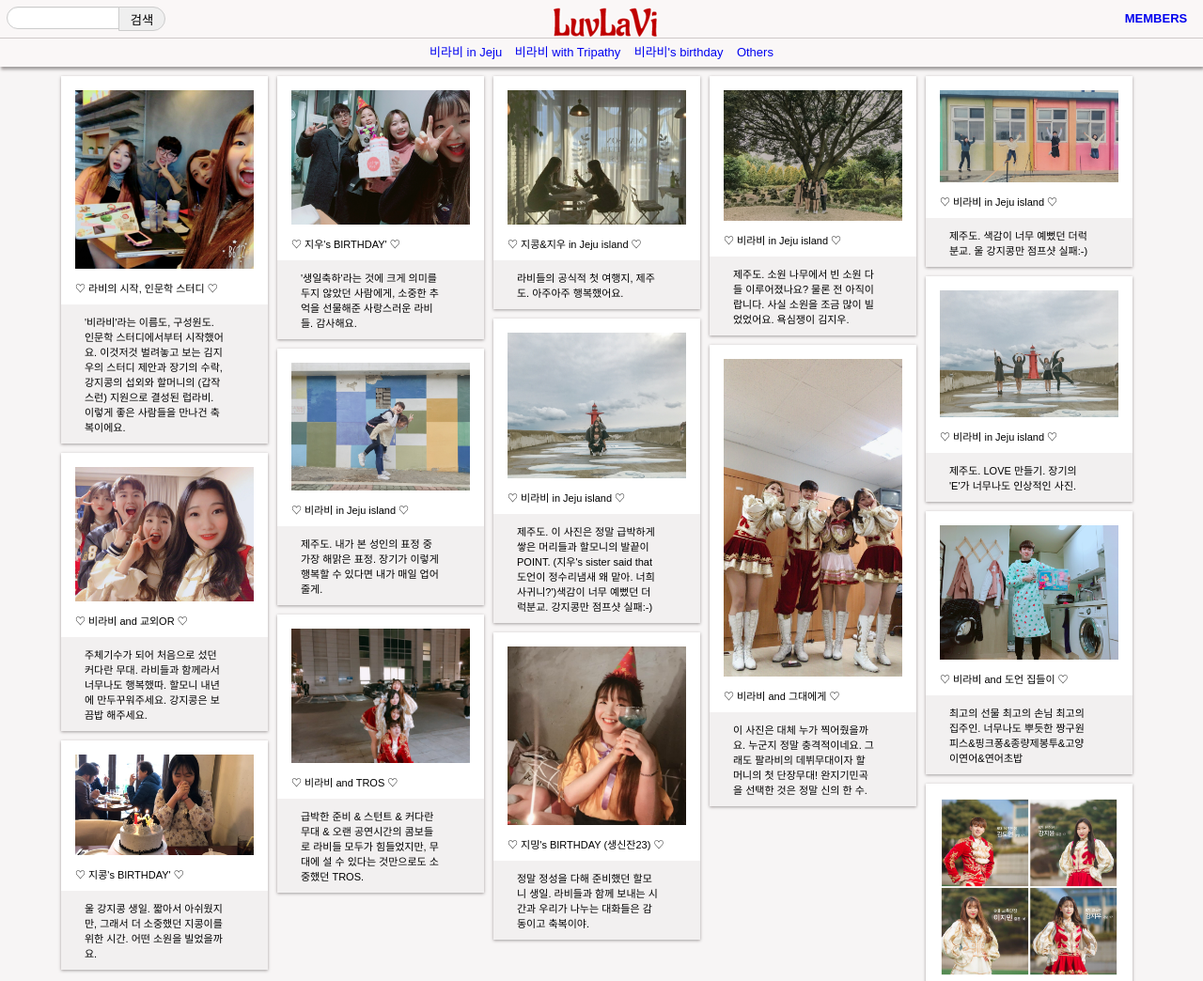
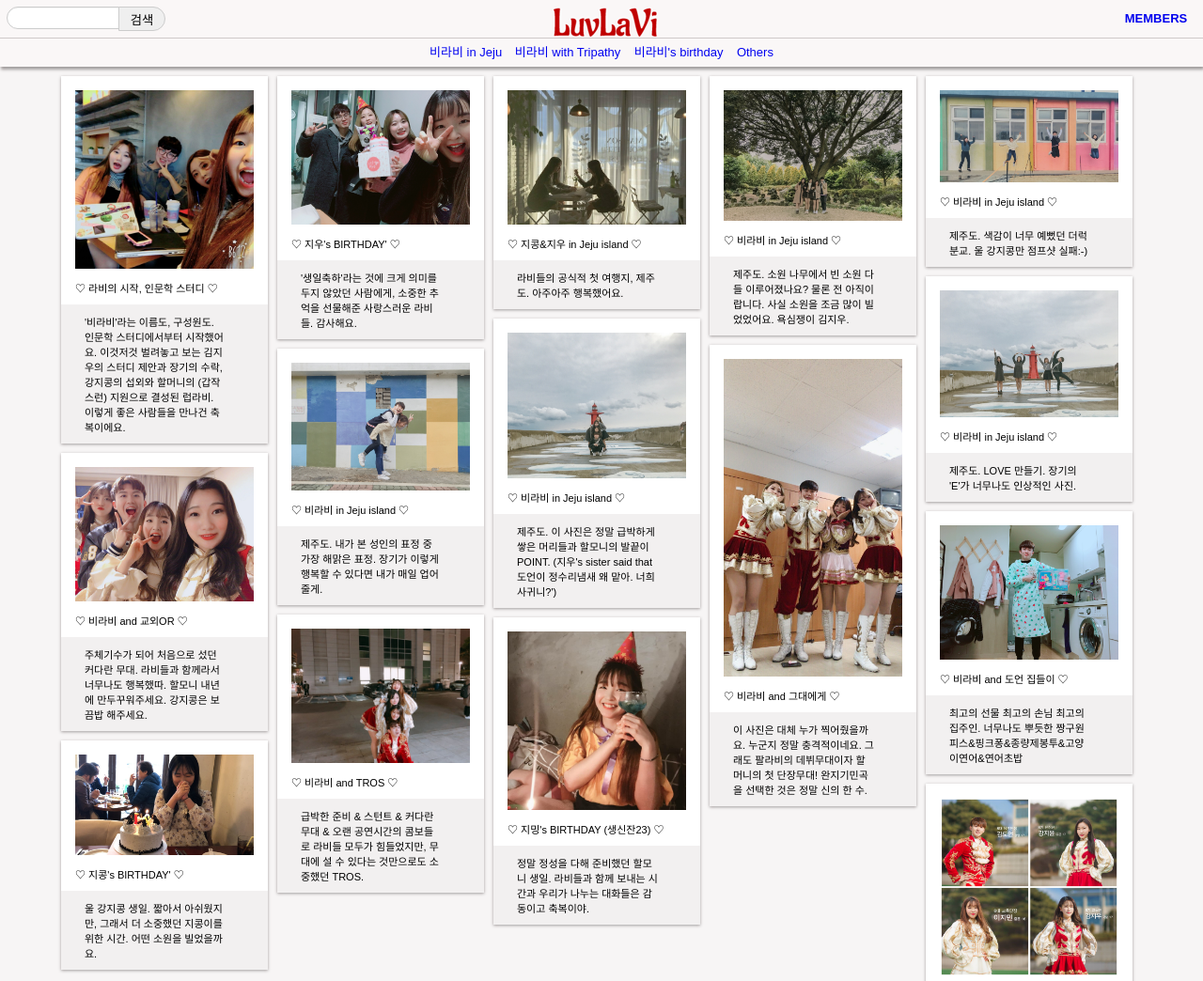
Before and after one commit to rhrhak14/VivaLaVida, a plain HTML site: page index.html in a window 1280 px wide. Shown: the top 1044 px of the page at 94% size. Drawn offline with nearby package versions, Linux system fonts and the light colour scheme.

Commit message:
Update index.html

```diff
--- a/index.html
+++ b/index.html
@@ -409,7 +409,7 @@
             </div>
             <p class="paper-description">♡ 비라비 in Jeju island ♡</p>
             <div class="paper-content">
-                <p class="paper-text"> 제주도. 이 사진은 정말 급박하게 쌓은 머리들과 할모니의 발끝이 POINT. (지우's sister said that 도언이 정수리냄새 왜 맡아. 너희 사귀니?')색감이 너무 예뻤던 더럭분교. 강지콩만 점프샷 실패:-)</p>
+                <p class="paper-text"> 제주도. 이 사진은 정말 급박하게 쌓은 머리들과 할모니의 발끝이 POINT. (지우's sister said that 도언이 정수리냄새 왜 맡아. 너희 사귀니?')</p>
             </div>
         </div>
 
```
